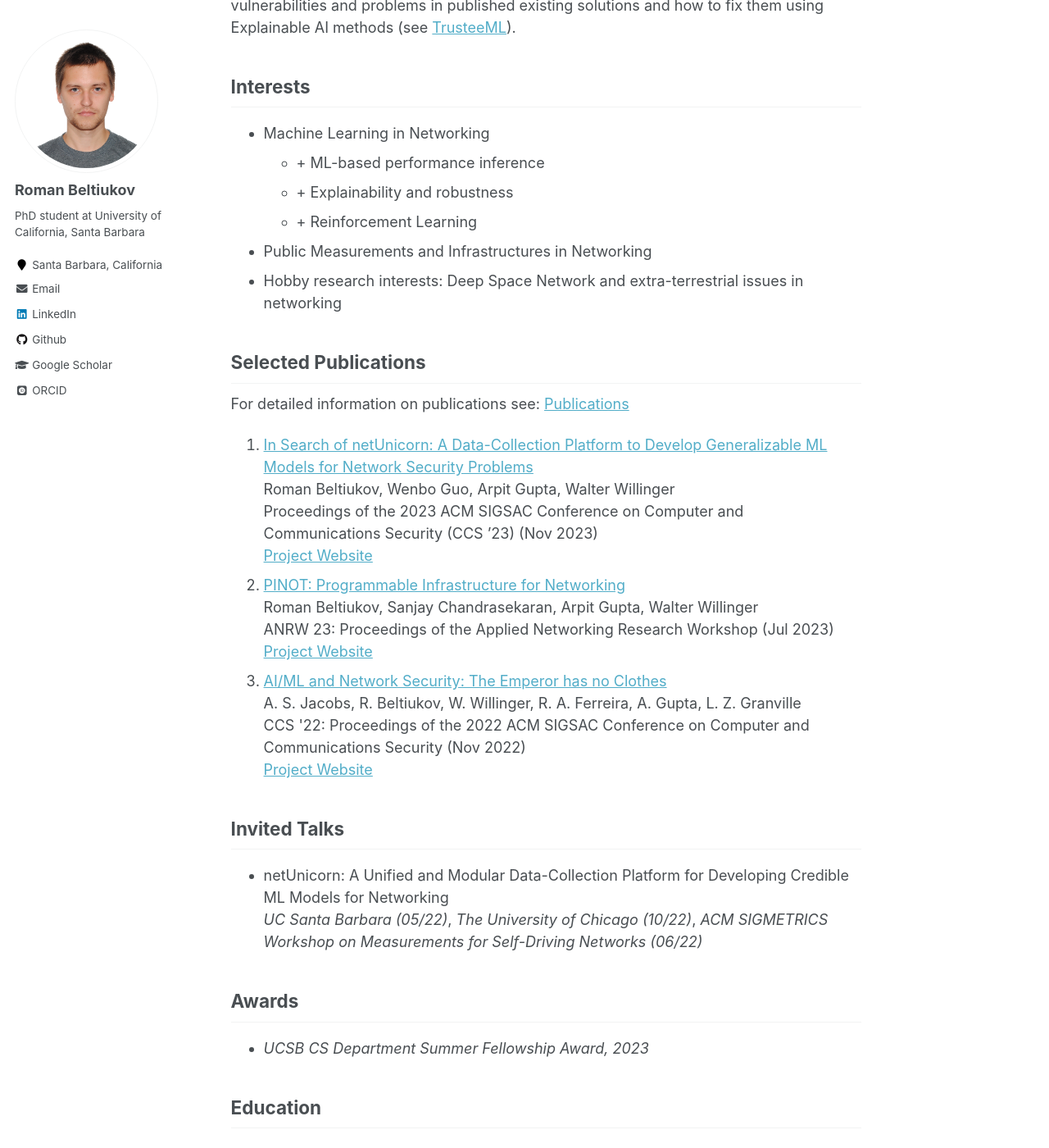
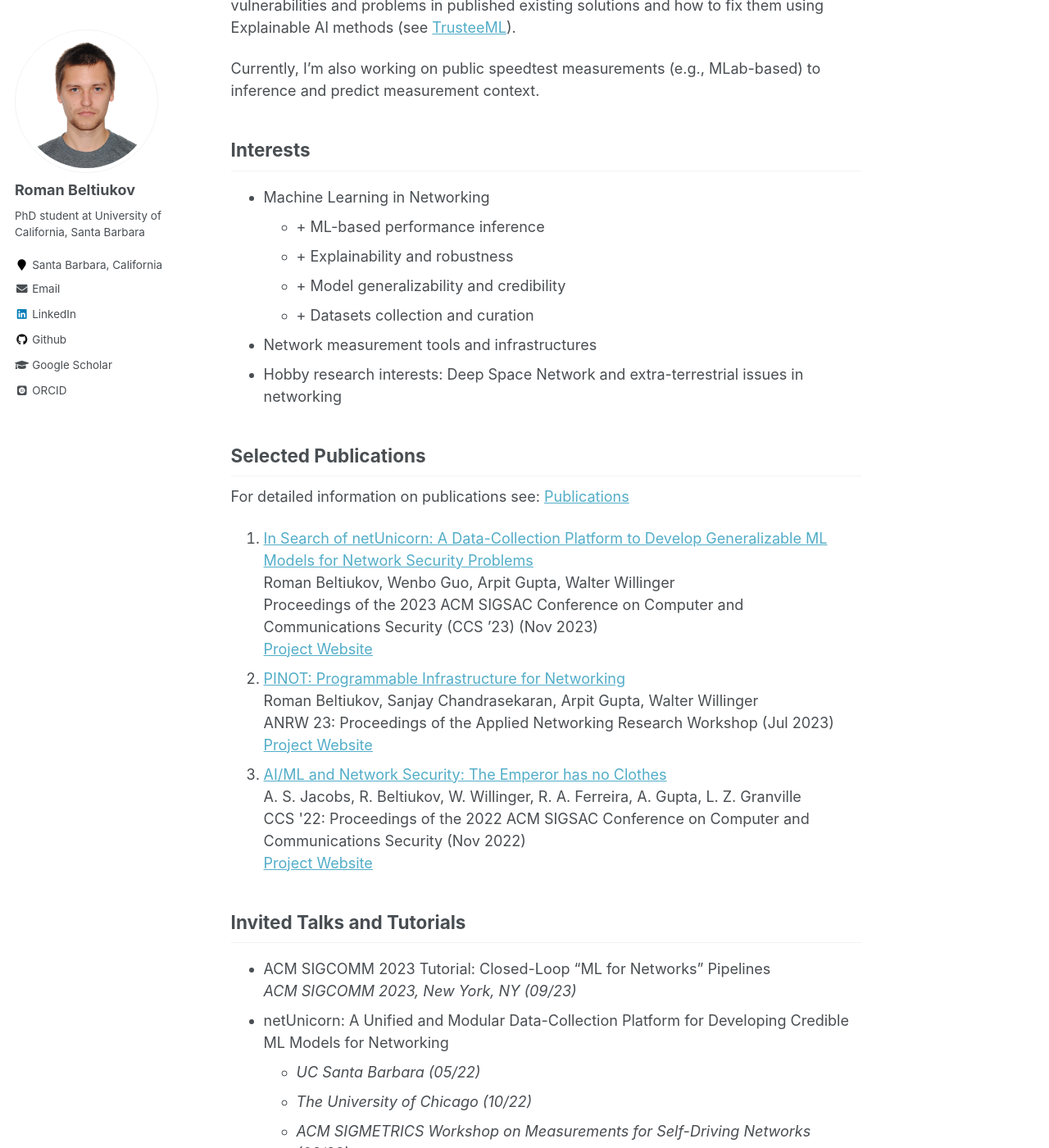
Before and after one commit to maybe-hello-world/maybe-hello-world.github.io, a Jekyll site: the page built from _pages/about.md, in a window 1280 px wide and 1400 px high, scrolled down 527 px. Shown: the whole window at 82% size. Built offline with Jekyll 4.4.1, drawn with Linux system fonts in a browser that asks for light colours; some web fonts are replaced; some of the changed text lies outside the part shown.

Commit message:
update about

```diff
--- a/_pages/about.md
+++ b/_pages/about.md
@@ -16,11 +16,13 @@ My current research lies at the intersection of networking, security, and machin
 am interested in developing credible ML-based artifacts for different networking and security problems,
 and democratizing network research by creating public measurement infrastructures and tools.
 
-I'm leading _netunicorn_ and _PINOT_ projects aimed to simplify developing trustworthy ML solutions in networking
+I'm leading _netUnicorn_ and _PINOT_ projects aimed to simplify developing trustworthy ML solutions in networking
 and make real-world data available for everyone (see [PINOT](https://pinot.cs.ucsb.edu/) and [netunicorn](https://netunicorn.cs.ucsb.edu)).
 
 I also researched a Machine Learning models credibility in the Networking area, exploring vulnerabilities and problems in
 published existing solutions and how to fix them using Explainable AI methods (see [TrusteeML](https://trusteeml.github.io/)).
+
+Currently, I'm also working on public speedtest measurements (e.g., MLab-based) to inference and predict measurement context.
 
 
 ## Interests
@@ -28,8 +30,9 @@ published existing solutions and how to fix them using Explainable AI methods (s
 * Machine Learning in Networking
   * \+ ML-based performance inference
   * \+ Explainability and robustness
-  * \+ Reinforcement Learning
-* Public Measurements and Infrastructures in Networking
+  * \+ Model generalizability and credibility
+  * \+ Datasets collection and curation
+* Network measurement tools and infrastructures
 * Hobby research interests: Deep Space Network and extra-terrestrial issues in networking
 
 ## Selected Publications
@@ -42,9 +45,13 @@ For detailed information on publications see: [Publications](https://maybe-hello
 {% endfor %}
 </ol>
 
-## Invited Talks
+## Invited Talks and Tutorials
+ * ACM SIGCOMM 2023 Tutorial: Closed-Loop “ML for Networks” Pipelines
+   _ACM SIGCOMM 2023, New York, NY (09/23)_
  * netUnicorn: A Unified and Modular Data-Collection Platform for Developing Credible ML Models for Networking
-   _UC Santa Barbara (05/22)_, _The University of Chicago (10/22)_, _ACM SIGMETRICS Workshop on Measurements for Self-Driving Networks (06/22)_
+   * _UC Santa Barbara (05/22)_
+   * _The University of Chicago (10/22)_
+   * _ACM SIGMETRICS Workshop on Measurements for Self-Driving Networks (06/23)_
 
 ## Awards
  * _UCSB CS Department Summer Fellowship Award, 2023_
```
